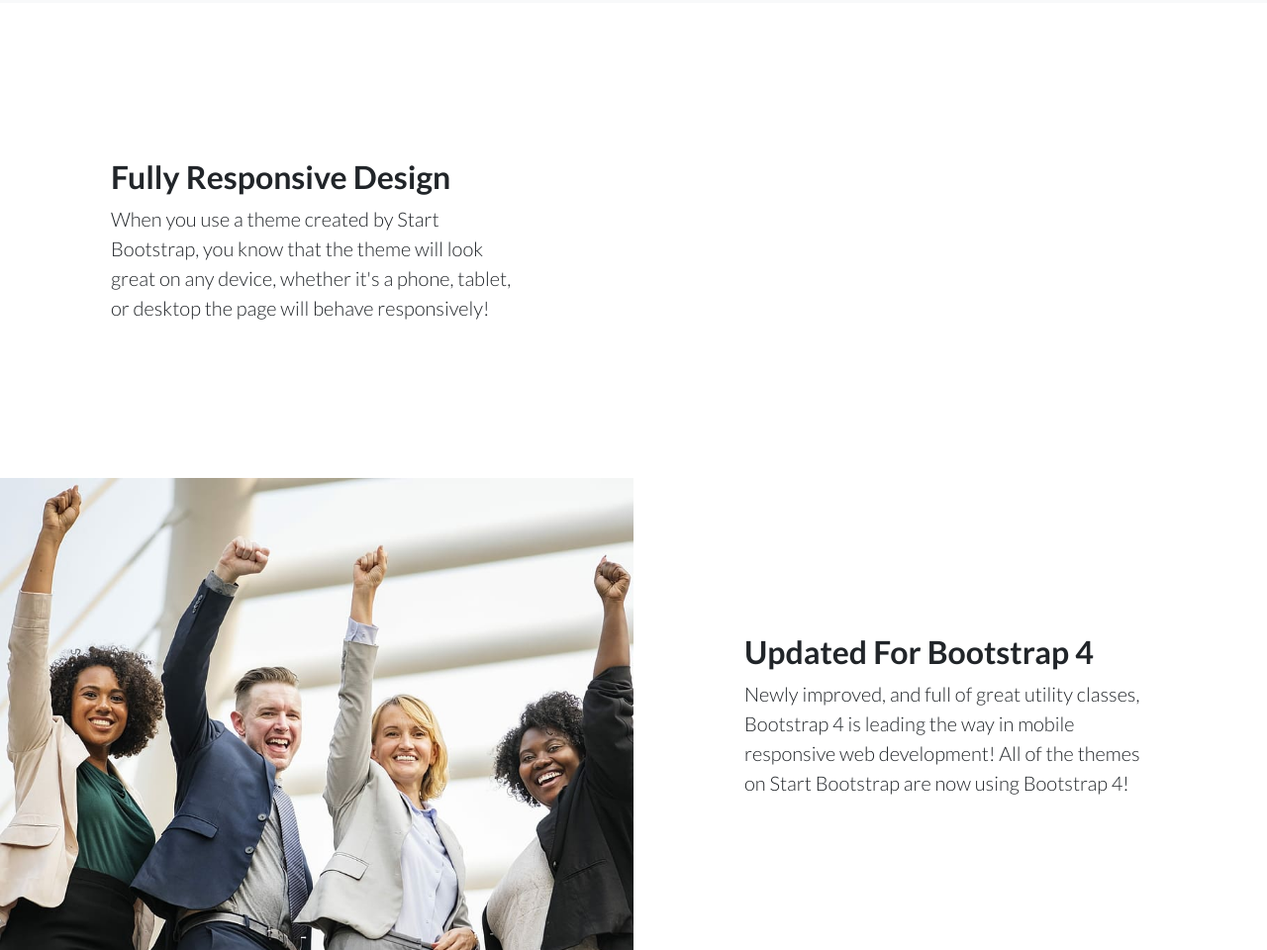
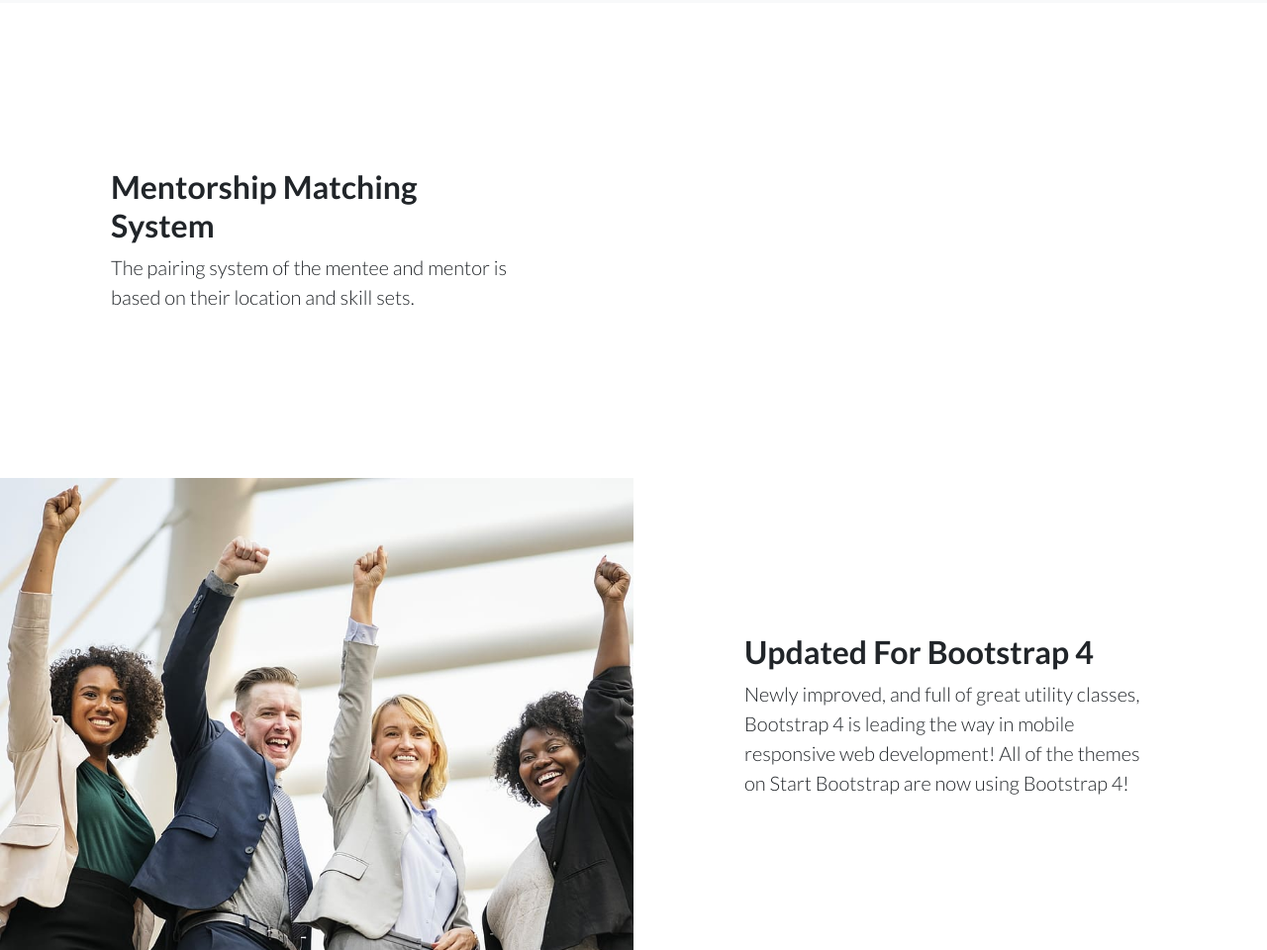
Before and after one commit to arianneghislainerull/haveherbackwebsite, a website: page index.html in a window 1280 px wide. Shown: the part 1102-2062 px from the top of the page at 99% size. Drawn offline with Linux system fonts and the light colour scheme; grey boxes are pictures that could not be loaded.

Commit message:
Update index.html

```diff
--- a/index.html
+++ b/index.html
@@ -99,8 +99,8 @@
 
         <div class="col-lg-6 order-lg-2 text-white showcase-img" style="background-image: url('img/1.jpg');"></div>
         <div class="col-lg-6 order-lg-1 my-auto showcase-text">
-          <h2>Fully Responsive Design</h2>
-          <p class="lead mb-0">When you use a theme created by Start Bootstrap, you know that the theme will look great on any device, whether it's a phone, tablet, or desktop the page will behave responsively!</p>
+          <h2>Mentorship Matching System</h2>
+          <p class="lead mb-0">The pairing system of the mentee and mentor is based on their location and skill sets.</p>
         </div>
       </div>
       <div class="row no-gutters">
```
